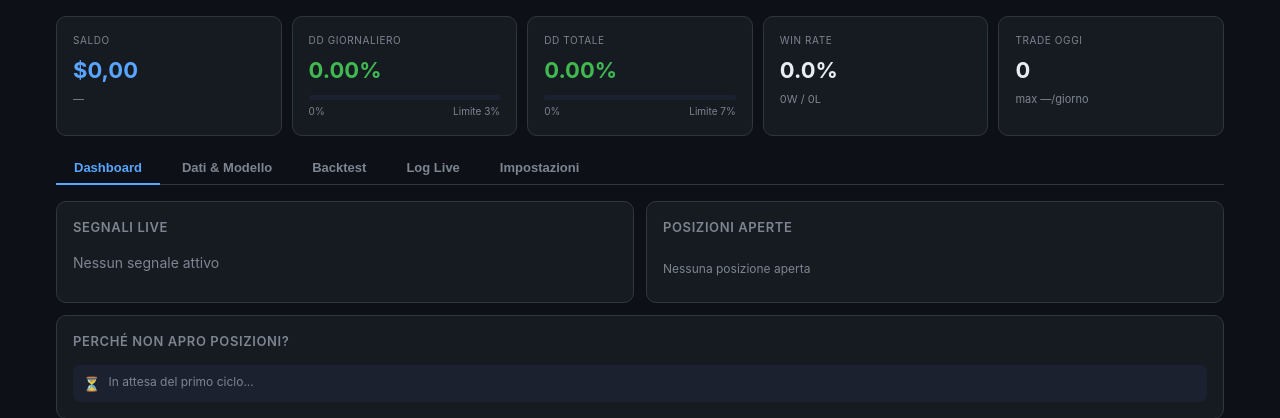
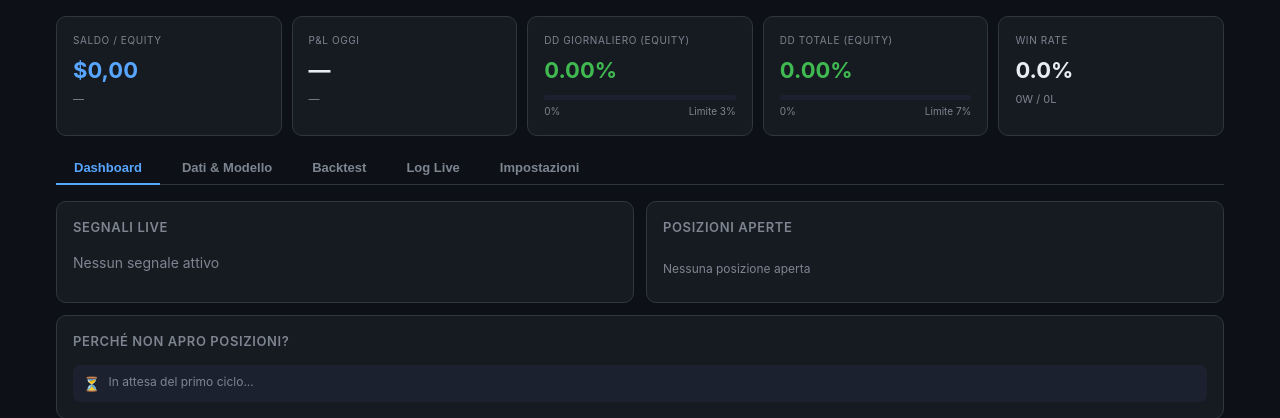
Before and after one commit to raffaele1991/Raffaele-Devita, a Flask app: page / in a window 1280 px wide. Shown: the part 60-478 px from the top of the page. Run offline with Flask 3, Linux system fonts and the light colour scheme; data that the repository does not hold is empty.

Commit message:
Fix DD dashboard: equity-based + P&L giornaliero
- RiskManager: aggiunto current_equity (update_equity), DD calcolato
  su equity (include floating P&L posizioni aperte), clampato >=0
  quando in profitto. Aggiunto daily_pnl e daily_pnl_pct in status()
- bot.py: chiama get_account_equity() ogni ciclo → update_equity()
- state.json: aggiunto equity, daily_pnl, daily_pnl_pct
- Dashboard KPI: sostituito "Trade Oggi" con "P&L Oggi" (+$92.53 / +0.93%),
  balance mostra anche equity sottotitolo, DD etichettato "(equity)"

https://claude.ai/code/session_01Ub45n5M68PQMSxrZJ1EcFN

```diff
--- a/trading_system/dashboard/templates/index.html
+++ b/trading_system/dashboard/templates/index.html
@@ -345,12 +345,17 @@
   <!-- ── KPI STRIP ────────────────────────────────────────────────────────── -->
   <div class="kpi-grid">
     <div class="card">
-      <div class="card-label">Saldo</div>
+      <div class="card-label">Saldo / Equity</div>
       <div class="card-value text-accent" id="balance">—</div>
       <div class="card-sub" id="balanceSub">—</div>
     </div>
     <div class="card">
-      <div class="card-label">DD Giornaliero</div>
+      <div class="card-label">P&amp;L Oggi</div>
+      <div class="card-value" id="dailyPnl">—</div>
+      <div class="card-sub" id="dailyPnlSub">—</div>
+    </div>
+    <div class="card">
+      <div class="card-label">DD Giornaliero (equity)</div>
       <div class="card-value" id="dailyDD">—</div>
       <div class="gauge-wrap">
         <div class="gauge-track"><div class="gauge-fill" id="dailyGauge" style="width:0%"></div></div>
@@ -358,7 +363,7 @@
       </div>
     </div>
     <div class="card">
-      <div class="card-label">DD Totale</div>
+      <div class="card-label">DD Totale (equity)</div>
       <div class="card-value" id="totalDD">—</div>
       <div class="gauge-wrap">
         <div class="gauge-track"><div class="gauge-fill" id="totalGauge" style="width:0%"></div></div>
@@ -369,11 +374,6 @@
       <div class="card-label">Win Rate</div>
       <div class="card-value" id="winRate">—</div>
       <div class="card-sub" id="winRateSub">—</div>
-    </div>
-    <div class="card">
-      <div class="card-label">Trade Oggi</div>
-      <div class="card-value" id="tradesToday">—</div>
-      <div class="card-sub" id="tradesSub">—</div>
     </div>
   </div>
 
@@ -842,10 +842,24 @@ function updateUI(s) {
 
   // KPI
   const bal = s.balance ?? null;
-  document.getElementById('balance').textContent =
-    bal !== null ? '$' + bal.toLocaleString('it-IT', {minimumFractionDigits:2, maximumFractionDigits:2}) : '—';
+  const eq  = s.equity  ?? null;
+  const fmt = v => '$' + v.toLocaleString('it-IT', {minimumFractionDigits:2, maximumFractionDigits:2});
+  document.getElementById('balance').textContent = bal !== null ? fmt(bal) : '—';
   document.getElementById('balanceSub').textContent =
-    s.account_name ? s.account_name : '—';
+    eq !== null ? 'Equity: ' + fmt(eq) : '—';
+
+  // P&L oggi
+  const pnl    = s.daily_pnl     ?? null;
+  const pnlPct = s.daily_pnl_pct ?? null;
+  const pnlEl  = document.getElementById('dailyPnl');
+  const pnlSub = document.getElementById('dailyPnlSub');
+  if (pnl !== null) {
+    pnlEl.textContent  = (pnl >= 0 ? '+' : '') + fmt(pnl);
+    pnlEl.className    = 'card-value ' + (pnl >= 0 ? 'text-green' : 'text-red');
+    pnlSub.textContent = (pnlPct >= 0 ? '+' : '') + pnlPct.toFixed(2) + '% dal giorno';
+  } else {
+    pnlEl.textContent = '—'; pnlSub.textContent = '—';
+  }
 
   setDD('dailyDD',  'dailyGauge',  s.daily_dd_pct,  3);
   setDD('totalDD',  'totalGauge',  s.total_dd_pct,  7);
@@ -854,9 +868,6 @@ function updateUI(s) {
   document.getElementById('winRate').textContent = wr !== null ? wr.toFixed(1) + '%' : '—';
   document.getElementById('winRateSub').textContent =
     (s.total_wins ?? 0) + 'W / ' + (s.total_losses ?? 0) + 'L';
-
-  document.getElementById('tradesToday').textContent = s.trades_today ?? '—';
-  document.getElementById('tradesSub').textContent   = 'max ' + (s.max_trades_day ?? '—') + '/giorno';
 
   // Converti il dict symbols in array di segnali attivi
   const sigsArr = Object.entries(s.symbols || {})
```
Also changed, not shown: trading_system/bot.py (+6 -1 lines), trading_system/risk/manager.py (+24 -10 lines).
